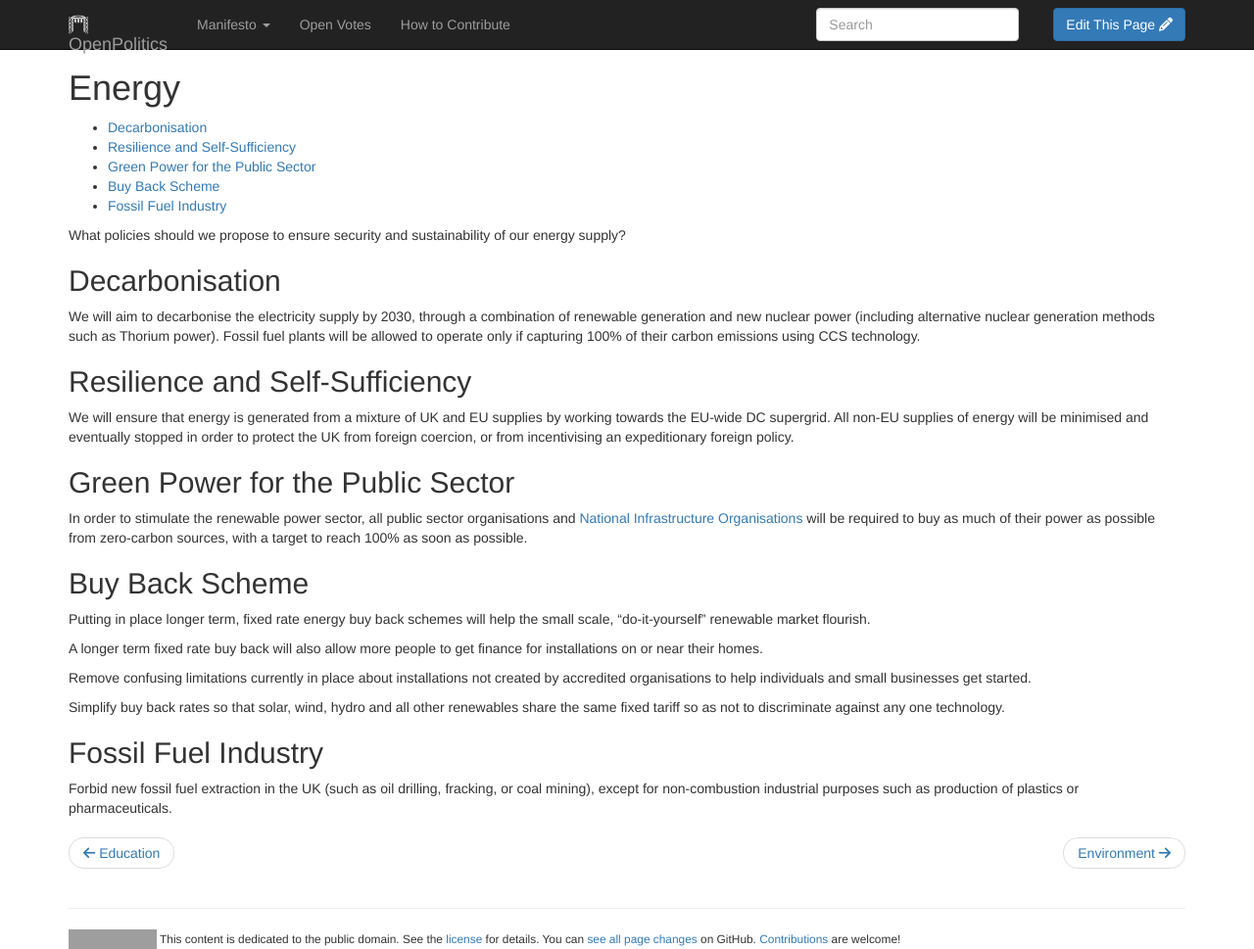
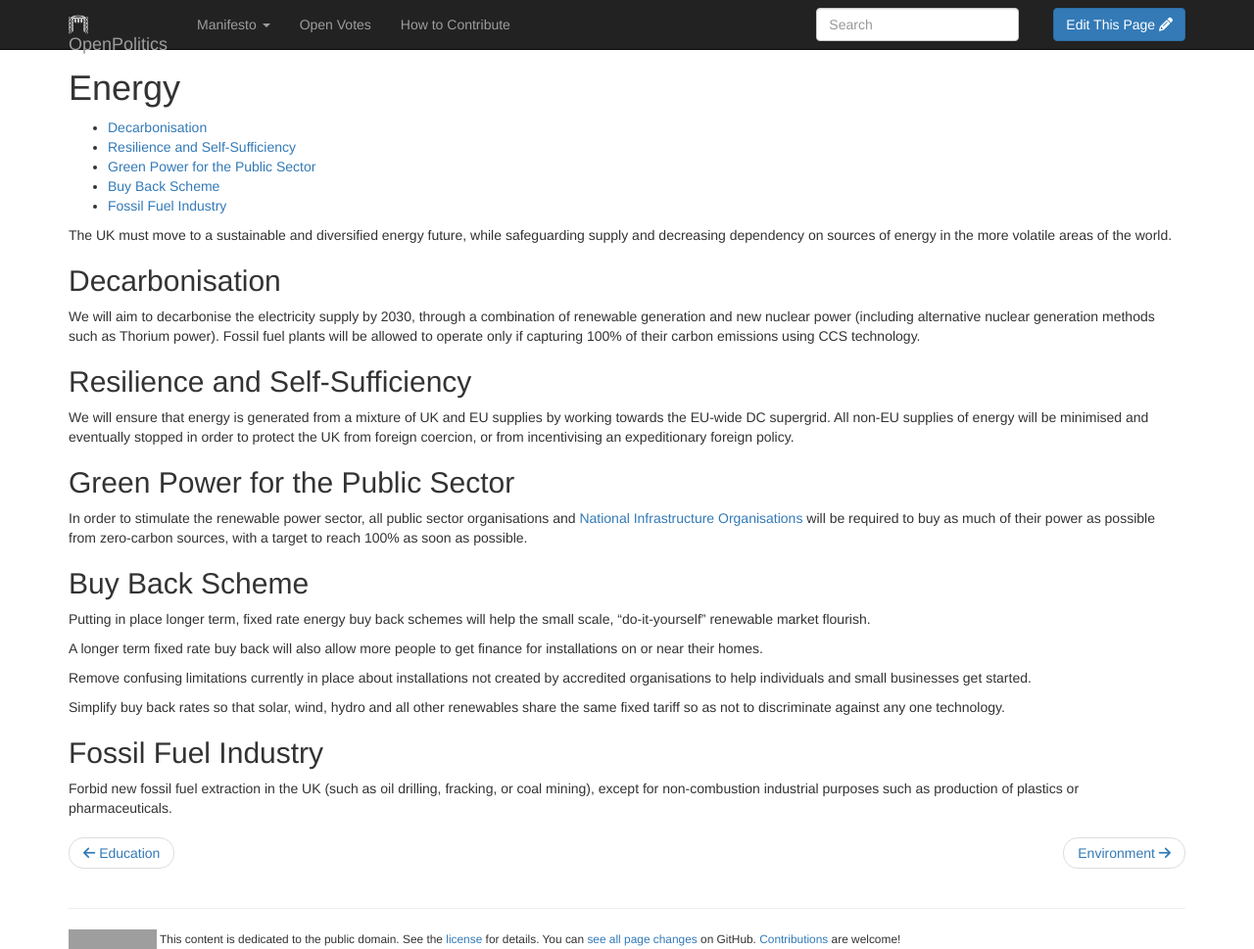
Before and after one commit to openpolitics/manifesto, a Jekyll site: the page built from manifesto/energy.md, in a window 1280 px wide and 969 px high. Shown: the whole window at 98% size. Built offline with Jekyll 4.4.1, drawn with Linux system fonts in a browser that asks for light colours; nearby versions of some CDN libraries; library files that are not in the unit come from our copies; grey boxes are pictures that could not be loaded.

Commit message:
Energy sector vision

```diff
--- a/manifesto/energy.md
+++ b/manifesto/energy.md
@@ -7,7 +7,9 @@ published: true
 * table of contents
 {:toc}
 
-What policies should we propose to ensure security and sustainability of our energy supply?
+The UK must move to a sustainable and diversified energy future, while safeguarding
+supply and decreasing dependency on sources of energy in the more volatile areas of
+the world.
 
 ## Decarbonisation
 
```
